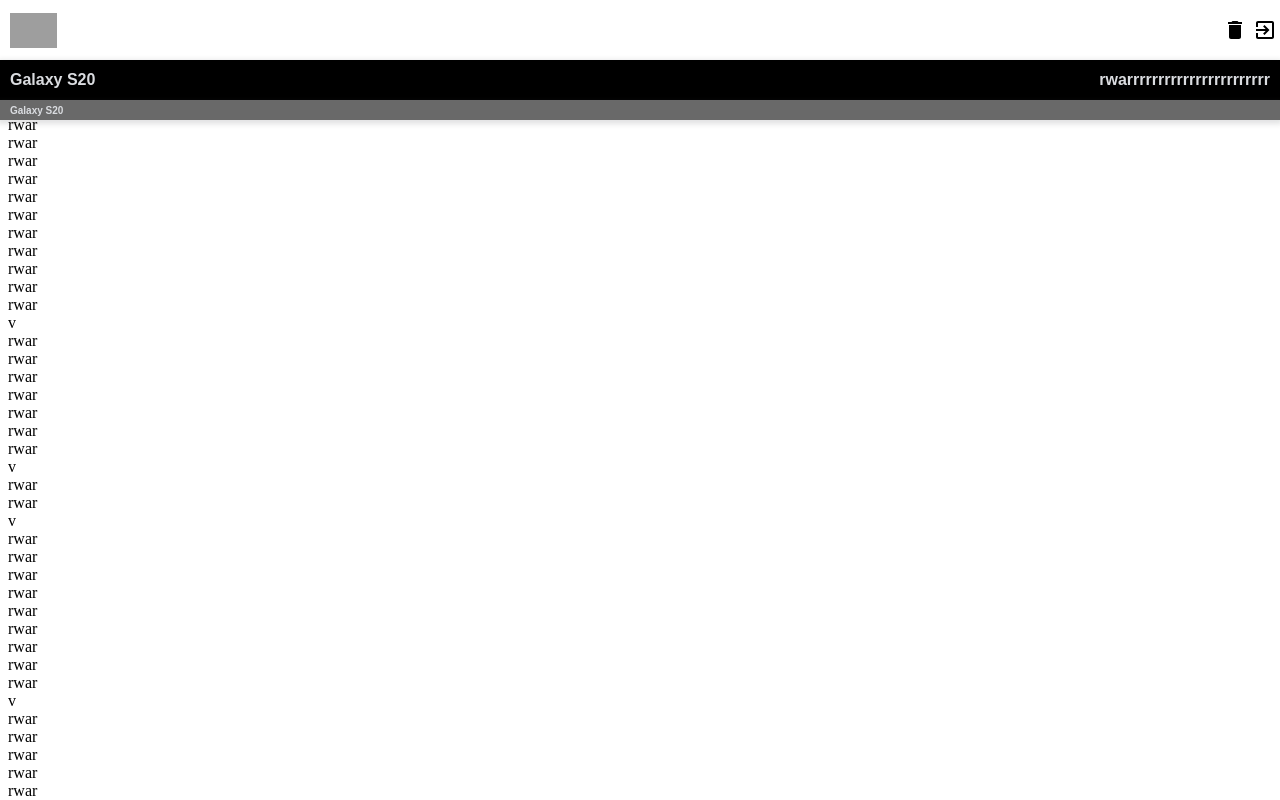
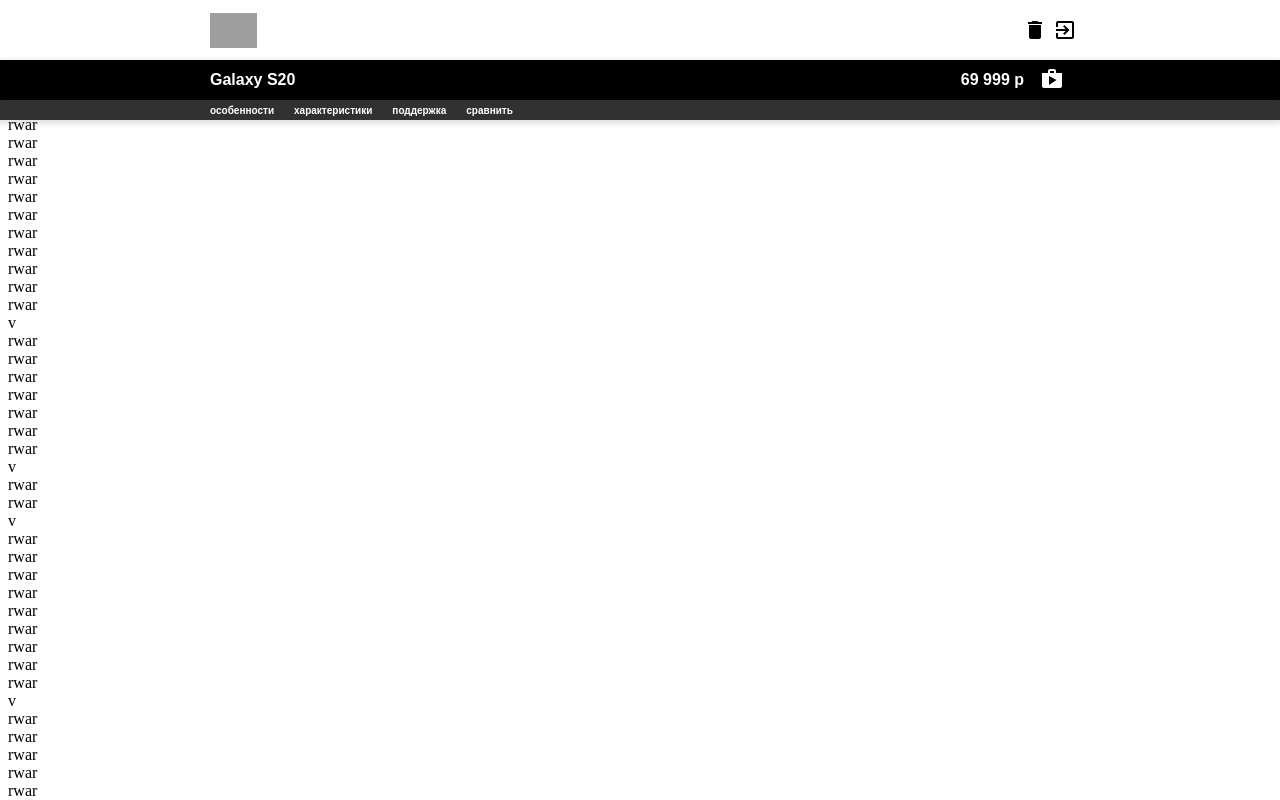
Before and after one commit to andres-boltdasarini/excel, a React app: page / in a window 1280 px wide. Shown: the top 800 px of the page. Built offline with nearby package versions, Linux system fonts and the light colour scheme; grey boxes are pictures that could not be loaded; the HTML template or start-up script is replaced by a standard one.

Commit message:
material-ui4

```diff
--- a/src/components/Header.js
+++ b/src/components/Header.js
@@ -3,7 +3,7 @@
 import '../scss/header.scss'
 import DeleteIcon from '@material-ui/icons/Delete';
 import ExitToAppIcon from '@material-ui/icons/ExitToApp';
-import Typography from '@material-ui/core/Typography';
+import ShopIcon from '@material-ui/icons/Shop';
 
 const Header = () => {
     return (
@@ -32,13 +32,27 @@
                     Galaxy S20
                 </div>
                 <div className='text'>
-                rwarrrrrrrrrrrrrrrrrrrrrrr
+                <div className='text'>
+                    69 999 p
+                </div>
+                    <div className="button">
+                        <ShopIcon/>
+                    </div>
                 </div>
 
 </div>
             <div className="bar2">
                 <div className='text2'>
-                    Galaxy S20
+                    особенности
+                </div>
+                <div className='text2'>
+                    характеристики
+                </div>
+                <div className='text2'>
+                    поддержка
+                </div>
+                <div className='text2'>
+                    сравнить
                 </div>
             </div>
 
@@ -162,31 +176,6 @@
         </div>vvv
 
 
-
-
-
-
-
-
-
-
-
-
-
-
-
-
-
-
-
-
-
-
-
-
-
-
-
         </div>
 
     )
--- a/src/scss/_class.scss
+++ b/src/scss/_class.scss
@@ -13,13 +13,12 @@
   background: #fff;
   box-shadow: 0 2px 5px 2px rgba(60, 64, 67, 0.15);
   z-index: 1000;
+  padding: 0 200px 0 200px;
 
-  .button {
-    @include button(red);
-  }
+
 }
 %text-shared {
-  color: #dadce0;
+  color: #fff;;
   font-weight: bold;
   font-family: sans-serif;
   padding: 10px;
--- a/src/scss/header.scss
+++ b/src/scss/header.scss
@@ -2,8 +2,12 @@
 @import "mixins";
 @import "class";
 
+
 .header {
-  @extend %header-shared
+  @extend %header-shared;
+  .button {
+    @include button(red);
+  }
 }
 .header img {
   height: 35px;
@@ -14,15 +18,30 @@
   top: $header-height;
   height: 40px;
   background: black;
+
+
+  .button {
+    height: 24px;
+    min-width: 24px;
+    padding: 6px;
+    text-align: center;
+    position: relative;
+    display: inline-block;
+    color: white;
+  }
 }
 .bar2 {
   @extend %header-shared;
   top: $header2-height;
   height: 20px;
-  background: dimgrey;
+  background: #313131;
+  justify-content: normal;
 }
 .text {
   @extend %text-shared;
+  display: flex;
+  align-content: center;
+
 }
 .text2 {
   @extend %text-shared;
--- a/src/scss/index.scss
+++ b/src/scss/index.scss
@@ -33,4 +33,6 @@
   height: 20px;
   background: dimgrey;
 
+
+
 }
```
